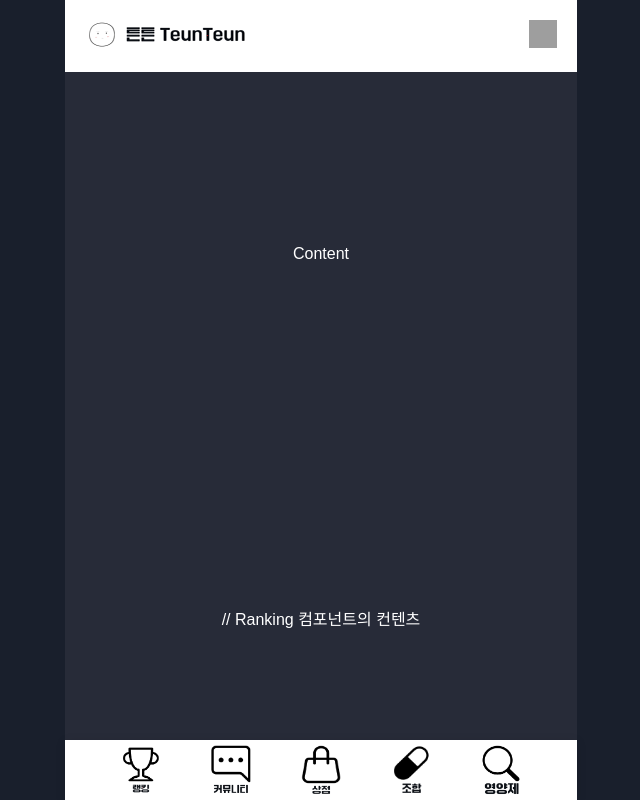
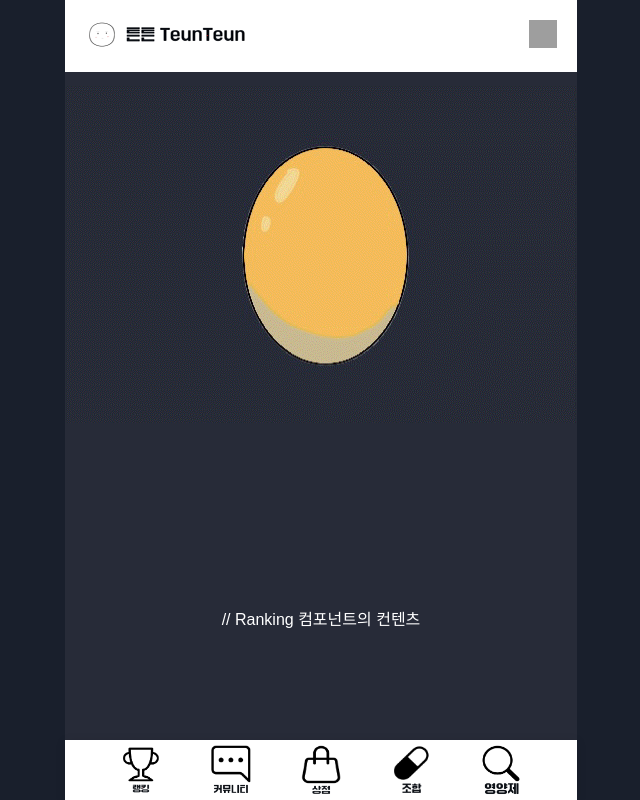
Before and after one commit to 806hyogi/Nutritional_management_app, a React (Create React App) app in the folder tt_web/: page /ranking in a window 1280 px wide. Shown: the whole page, without its empty margins (319-959 px from the left). Built offline with nearby package versions, Linux system fonts and the light colour scheme; grey boxes are pictures that could not be loaded.

Commit message:
main초기화면(egg1) 구동확인

```diff
--- a/tt_web/src/App.js
+++ b/tt_web/src/App.js
@@ -32,7 +32,7 @@ function App() {
             </Link>
           </div>
         </div>
-        <div className="content">Content</div>
+        <div className="content"><img src="/egg/egg1.gif" alt='egg1.err'/></div>
         <div className="footer">
           <nav className='footer_nav'>
             <Link to="/ranking">
```
Also changed, not shown: tt_web/public/egg/egg1.gif (added).
